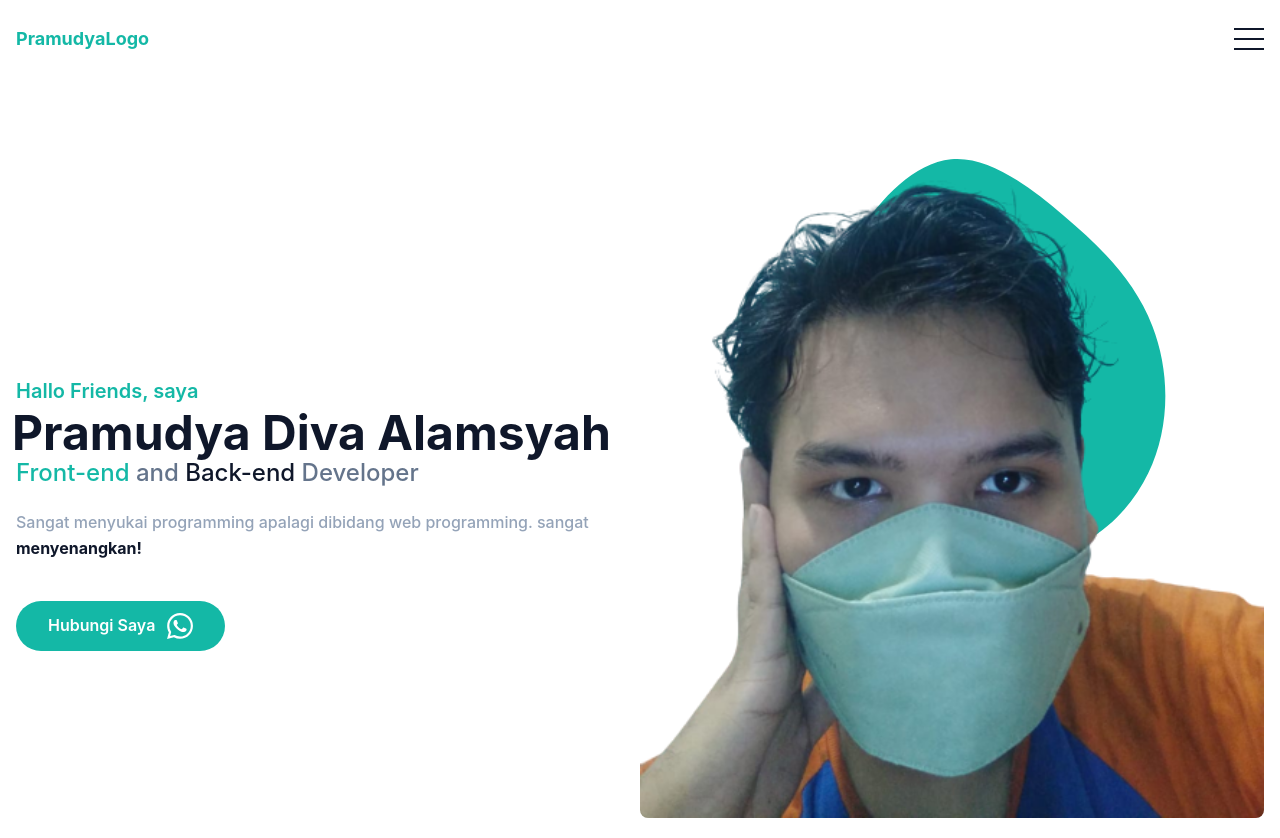
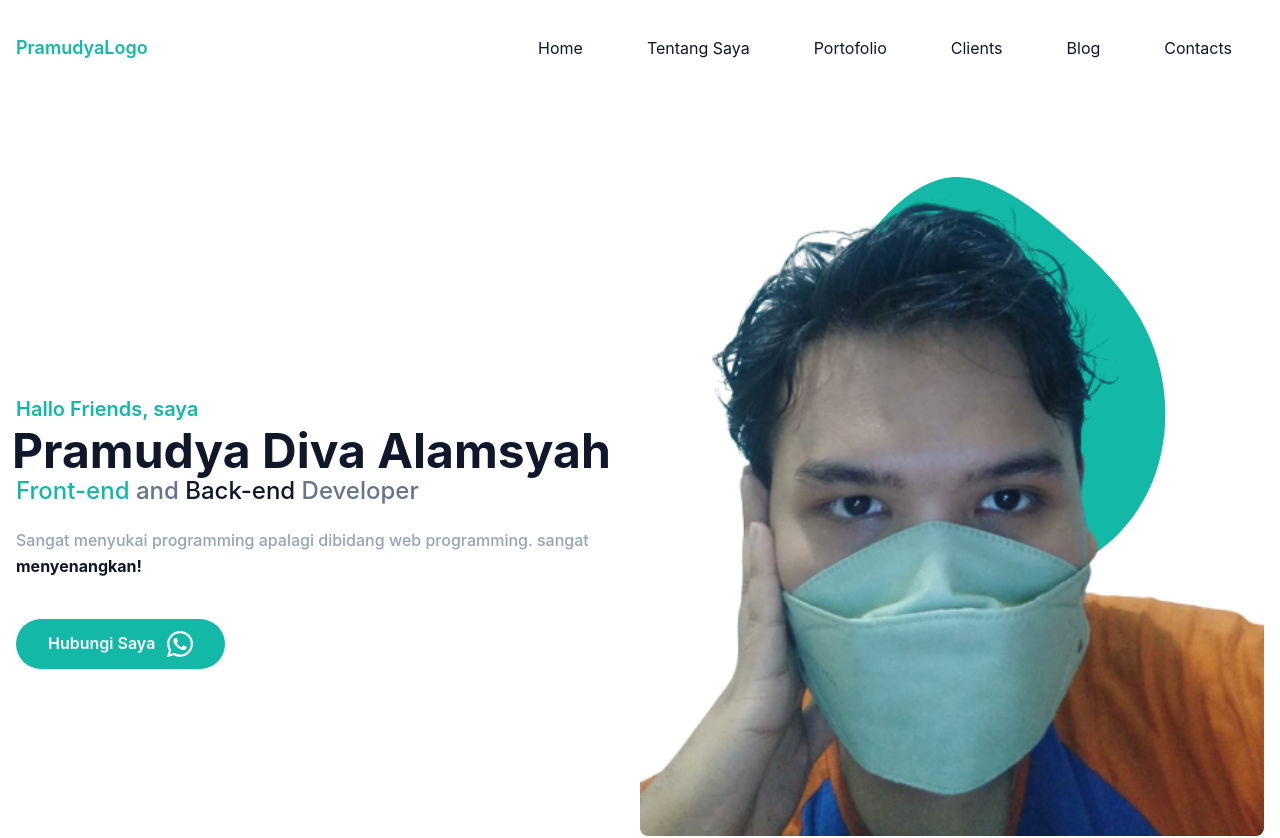
Before and after one commit to AnonGhost09/Portofolio, a React (Create React App) app: page / in a window 1280 px wide. Shown: the top 838 px of the page. Built offline with nearby package versions, Linux system fonts and the light colour scheme.

Commit message:
nav 90 persen

```diff
--- a/src/assets/css/index.css
+++ b/src/assets/css/index.css
@@ -1,13 +1,35 @@
 @tailwind base;
 @tailwind components;
 @tailwind utilities;
+
+html{
+    scroll-behavior: smooth;
+}
 
 body{
     font-family:'Inter', sans-serif;
 }
 
+.navbar-fixed{
+        @apply bg-white top-0 bg-opacity-80 shadow-lg;
+        backdrop-filter: blur(5px);
+}
+
+
 @layer components {
     .hamburger-menu{
-        @apply w-[30px] h-[2px] my-2 bg-dark block;
+        @apply w-[30px] h-[2px] my-2 bg-dark block transition duration-300 ease-in-out ;
+    }
+
+    .hamburger-active > span:nth-child(1){
+        @apply rotate-45;
+    }
+
+    .hamburger-active > span:nth-child(2){
+        @apply scale-0;
+    }
+
+    .hamburger-active > span:nth-child(3){
+        @apply -rotate-45 ;
     }
 }
--- a/src/components/About/index.js
+++ b/src/components/About/index.js
@@ -1,9 +1,10 @@
-import React from "react";
+import React, { useRef } from "react";
 import { Facebook, GitHub, Instagram, LinkedIn } from "../Icons";
 
-function index() {
+function Index() {
+  const tentangRef = useRef();
   return (
-    <section id="about" className="pb-32">
+    <section id="tentang" className="pb-32" ref={tentangRef}>
       <div className="container">
         <h4 className="font-bold uppercase text-primary text-lg mb-3">
           Tentang Saya
@@ -30,7 +31,7 @@ function index() {
               totam repellendus dignissimos ipsa quas placeat eaque error fugiat
               itaque est? Pariatur, autem?
             </p>
-            <div class="flex items-center">
+            <div className="flex items-center">
               <a
                 href="www.facebook.com"
                 className="w-12 h-12 mr-3 rounded-full border text-secondary border-slate-300 hover:text-white hover:bg-primary flex items-center justify-center"
@@ -63,4 +64,4 @@ function index() {
   );
 }
 
-export default index;
+export default Index;
--- a/src/components/Hero/LeftHero.js
+++ b/src/components/Hero/LeftHero.js
@@ -6,7 +6,7 @@ function LeftHero() {
     <div className="w-full self-center lg:w-1/2 ">
       <h1 className="text-base font-semibold text-primary md:text-xl">
         Hallo Friends, saya{" "}
-        <span class="block font-bold text-dark text-4xl mt-1 lg:text-5xl -ml-1">
+        <span className="block font-bold text-dark text-4xl mt-1 lg:text-5xl -ml-1">
           Pramudya Diva Alamsyah
         </span>
       </h1>
--- a/src/components/Hero/index.js
+++ b/src/components/Hero/index.js
@@ -4,7 +4,7 @@ import RightHero from "./RightHero";
 
 function index() {
   return (
-    <section id="home" className="pt-5 h-screen">
+    <section id="home" className="pt-5 min-h-screen">
       <div className="container">
         <div className="flex flex-wrap">
           <LeftHero />
--- /dev/null
+++ b/src/components/Nav/LinkNav.js
@@ -0,0 +1,27 @@
+import React from "react";
+
+function LinkNav({ nama, link, isActive, onClick }) {
+  const activeN = () => {
+    onClick(link);
+  };
+
+  return (
+    <li
+      className={`group cursor-pointer my-4  rounded ${
+        isActive ? "bg-primary" : "hover:bg-primary"
+      } transition-all duration-200 ease-in-out`}
+      onClick={activeN}
+    >
+      <a
+        href={link}
+        className={`text-base ${
+          isActive ? "text-white" : "text-dark"
+        } py-2 px-8  group-hover:text-white transition-all duration-200 ease-in-out`}
+      >
+        {nama}
+      </a>
+    </li>
+  );
+}
+
+export default LinkNav;
--- a/src/components/Nav/index.js
+++ b/src/components/Nav/index.js
@@ -1,24 +1,101 @@
-import React from "react";
+import React, { useRef, useEffect, useState } from "react";
+import HamburgerButton from "../UI/HamburgerButton";
+import LinkNav from "./LinkNav";
 
-function index() {
+const navData = [
+  { nama: "Home", link: "#home", isActive: false },
+  { nama: "Tentang Saya", link: "#tentang", isActive: false },
+  { nama: "Portofolio", link: "#portofolio", isActive: false },
+  { nama: "Clients", link: "#clients", isActive: false },
+  { nama: "Blog", link: "#blog", isActive: false },
+  { nama: "Contacts", link: "#contacts", isActive: false },
+];
+
+let firstOpen = true;
+
+function Index() {
+  //index huruf Inya harus besar agar bisa memakai useRef
+  const headerRef = useRef();
+  const [hamburger, setHamburger] = useState(false);
+  const [navActive, setNavActive] = useState(navData);
+
+  const hamburgerHandler = handler => {
+    setHamburger(!handler);
+  };
+
+  const navHandler = handler => {
+    setNavActive(prevState => {
+      return prevState.map(item => {
+        if (item.link === handler) {
+          return { ...item, isActive: true };
+        } else {
+          return { ...item, isActive: false };
+        }
+      });
+    });
+  };
+
+  useEffect(() => {
+    if (firstOpen) {
+      navHandler(window.location.hash);
+      firstOpen = false;
+    }
+    const cekHeader = () => {
+      if (window.scrollY > headerRef.current.offsetHeight) {
+        headerRef.current.classList.add("navbar-fixed");
+      } else if (window.scrollY === 0) {
+        headerRef.current.classList.remove("navbar-fixed");
+      }
+    };
+
+    window.addEventListener("scroll", cekHeader);
+    return () => {
+      window.removeEventListener("scroll", cekHeader);
+    };
+  }, []);
+
+  let visibleNav = hamburger
+    ? "-translate-y-0 opacity-100"
+    : "-translate-y-5 opacity-0 invisible lg:-translate-y-0 lg:opacity-100 lg:visible";
+
   return (
-    <header className="bg-transparent sticky top-0 z-10 ">
-      <div className="container flex py-5 justify-between">
+    <header
+      className="bg-transparent sticky transitio-all duration-300 ease-in-out z-[9999]"
+      ref={headerRef}
+    >
+      <div className="container flex py-5 justify-between relative">
         <span className="flex items-center">
-          <a href="#home" className="font-bold text-lg text-primary">
+          <a href="#home" className="font-semibold text-lg  text-primary">
             PramudyaLogo
           </a>
         </span>
-        <nav className="items-center flex">
-          <button id="hamburger" name="hamburger" type="button" className="">
-            <span className="hamburger-menu"></span>
-            <span className="hamburger-menu"></span>
-            <span className="hamburger-menu"></span>
-          </button>
-        </nav>
+        <div className="items-center flex">
+          <HamburgerButton
+            hamburger={hamburger}
+            hamburgerHandler={hamburgerHandler}
+          />
+          <nav
+            className={`absolute lg:static bg-white lg:bg-transparent w-full py-5 lg:py-0 lg:shadow-none lg:border-none max-w-[200px] ${visibleNav} rounded-lg top-24 right-0 shadow-md lg:max-w-full transition-all duration-200 ease-in-out border-2  border-secondary`}
+          >
+            <span className="absolute lg:hidden border-2 border-secondary -top-4 right-5 border-t-white border-t-0 border-x-transparent border-x-[15px] border-b-[15px] "></span>
+            <ul className="lg:flex">
+              {navActive.map((item, index) => {
+                return (
+                  <LinkNav
+                    key={index}
+                    nama={item.nama}
+                    link={item.link}
+                    isActive={item.isActive}
+                    onClick={navHandler}
+                  />
+                );
+              })}
+            </ul>
+          </nav>
+        </div>
       </div>
     </header>
   );
 }
 
-export default index;
+export default Index;
--- /dev/null
+++ b/src/components/UI/HamburgerButton.js
@@ -0,0 +1,25 @@
+import React from "react";
+
+function HamburgerButton({ hamburger, hamburgerHandler }) {
+  const burger = () => {
+    hamburgerHandler(hamburger);
+  };
+
+  let hamburgerMenu = hamburger ? "hamburger-active" : "";
+
+  return (
+    <button
+      id="hamburger"
+      name="hamburger"
+      onClick={burger}
+      type="button"
+      className={`lg:hidden ${hamburgerMenu}`}
+    >
+      <span className="hamburger-menu origin-top-left"></span>
+      <span className="hamburger-menu"></span>
+      <span className="hamburger-menu origin-bottom-left"></span>
+    </button>
+  );
+}
+
+export default HamburgerButton;
```
